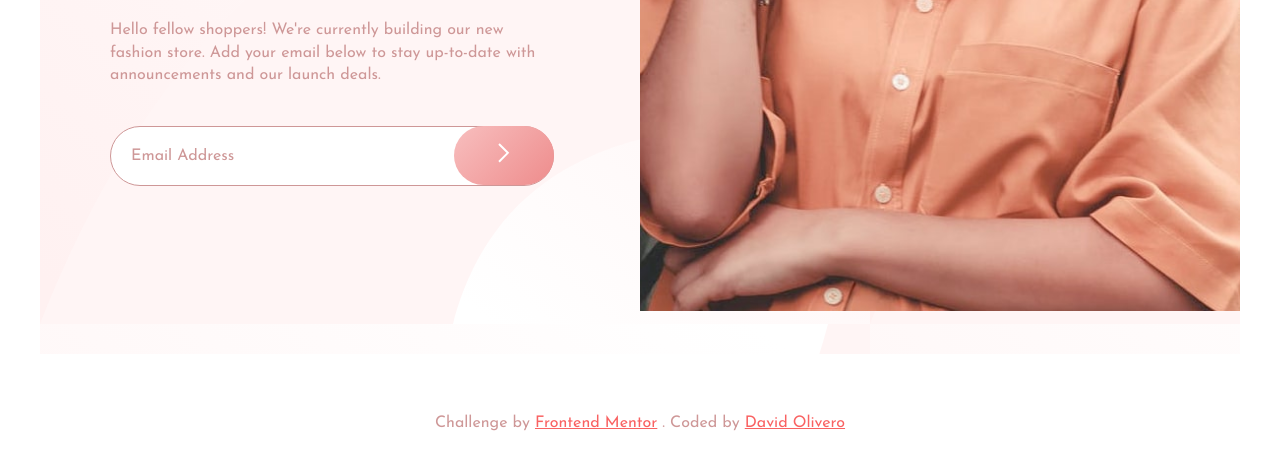
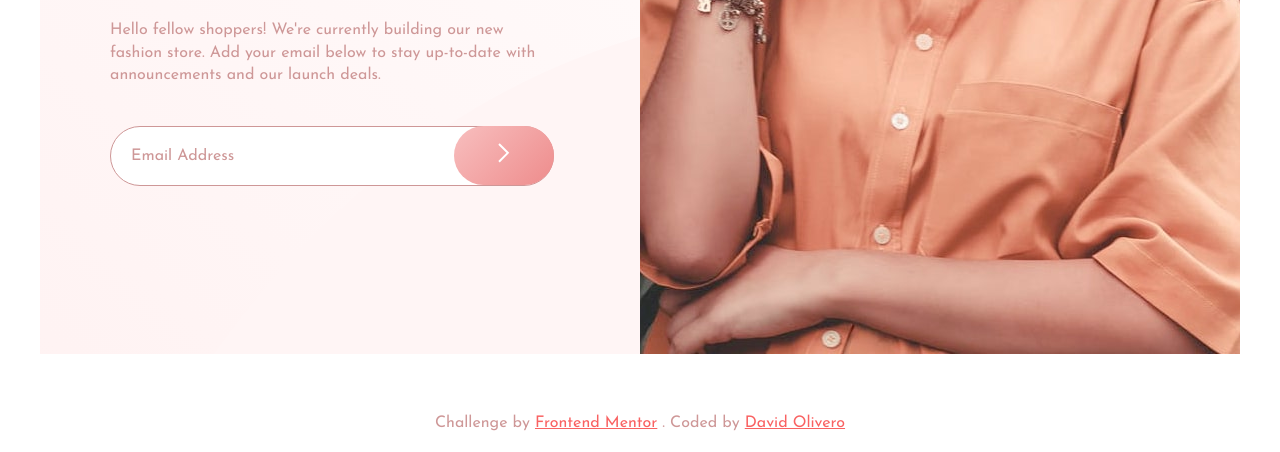
Before and after one commit to dvcode01/proyecto-base-apparel-page, a plain HTML site: page index.html in a window 1280 px wide. Shown: the part 476-928 px from the top of the page. Drawn offline with nearby package versions, Linux system fonts and the light colour scheme.

Commit message:
Otros cambios en el css

```diff
--- a/css/styles.css
+++ b/css/styles.css
@@ -125,6 +125,8 @@ body{
     .container{
         width: 120rem;
         background-image: url('../assets/svg/bg-pattern-desktop.svg');
+        background-repeat: no-repeat;
+        background-size: cover;
         position: relative;
     }
     .logo{
@@ -134,7 +136,10 @@ body{
         content: url('../assets/img/hero-desktop.jpg');
         position: absolute;
         right: 0;
+        bottom: 0;
         width: 50%;
+        height: 80rem;
+        margin: 0;
     }
     .info{
         width: 44.4rem;
```
